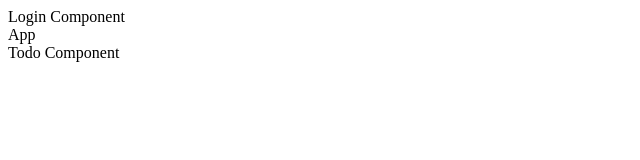
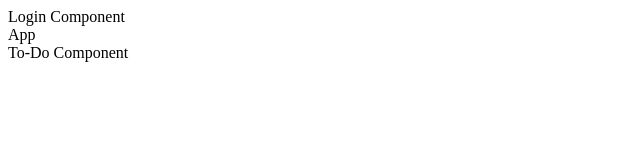
Before and after one commit to hirichardhai/goal-master, a React (Create React App) app: page / in a window 1280 px wide. Shown: the top 160 px of the page, without its empty margins (0-640 px from the left). Built offline with nearby package versions, Linux system fonts and the light colour scheme.

Commit message:
fixing syntax in todo.jsx

```diff
--- a/src/Todo.jsx
+++ b/src/Todo.jsx
@@ -9,7 +9,7 @@ class Todo extends Component {
 
   render() {
     return (
-      <div>Todo Component</div>
+      <div>To-Do Component</div>
     )
   }
 }
```
